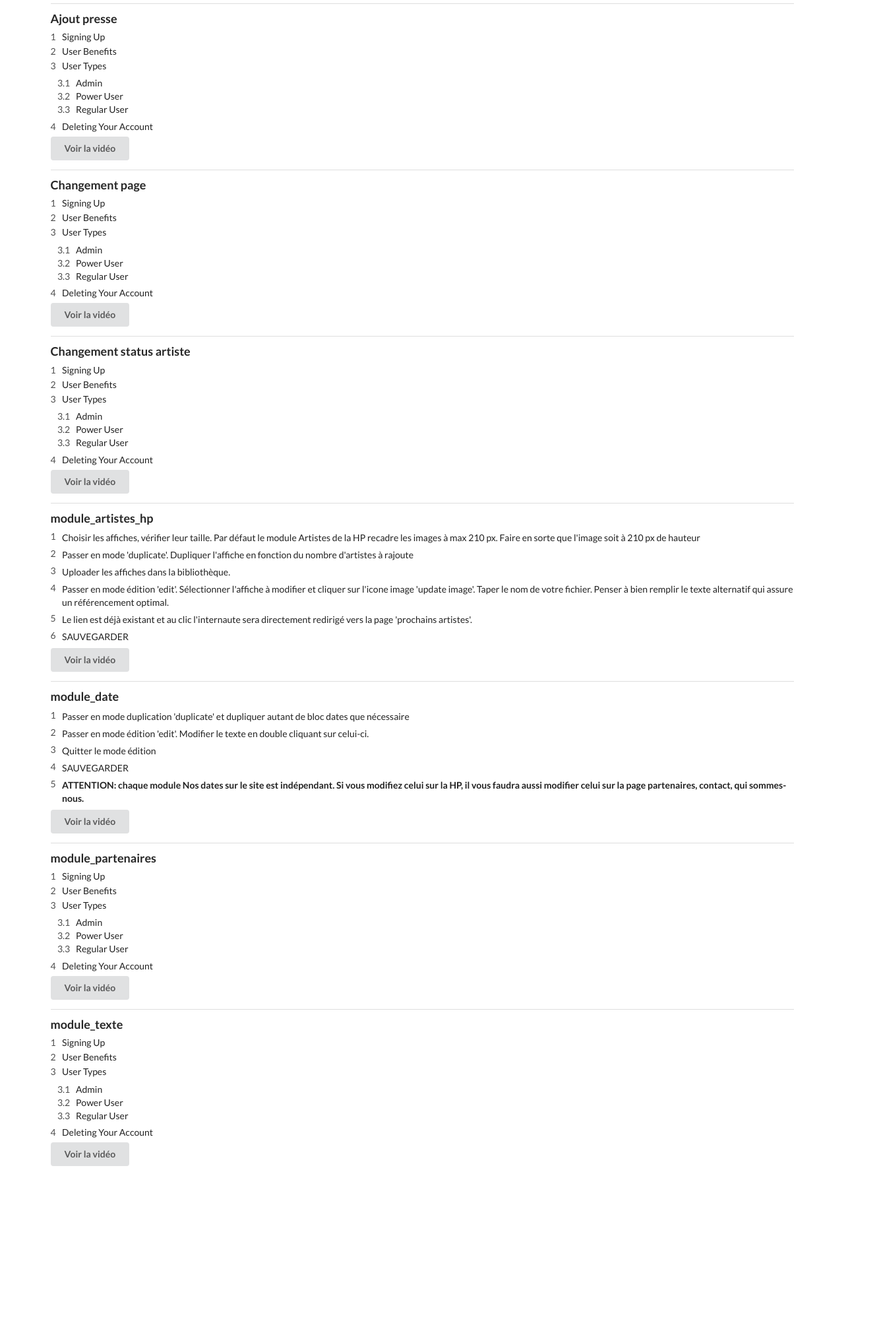
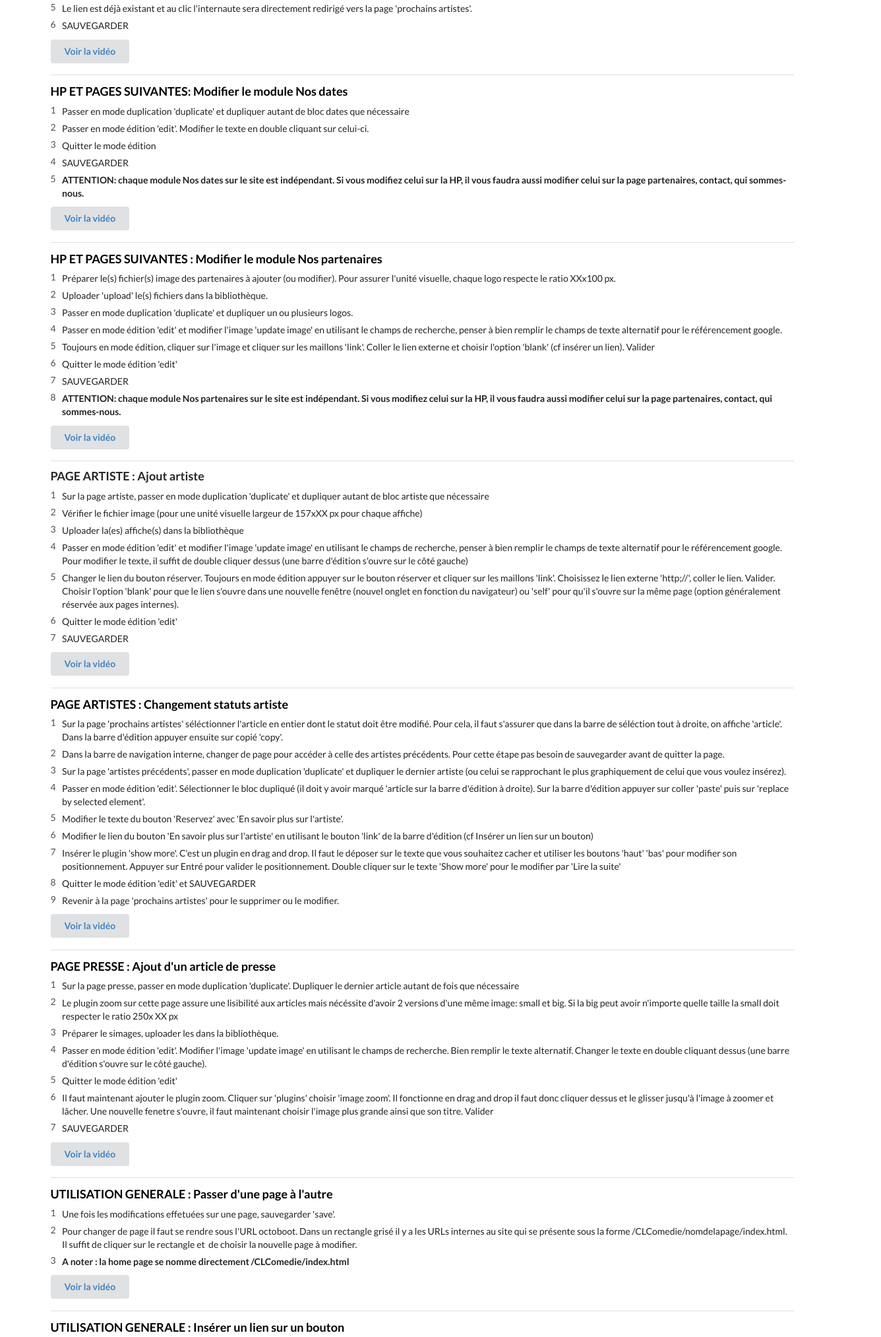
Before and after one commit to CLComedie/OctoBoot_video_help, a plain HTML site: page index.html in a window 1280 px wide. Shown: the part 479-2505 px from the top of the page at 66% size, 1336 px wide, since content can reach past the window. Before the commit the page ends 2246 px from the top, so only its background shows below. Drawn offline with nearby package versions, Linux system fonts and the light colour scheme.

Commit message:
Add files via upload

```diff
--- a/index.html
+++ b/index.html
@@ -12,127 +12,25 @@
     <script type="text/javascript" src="https://cdnjs.cloudflare.com/ajax/libs/jquery/2.1.4/jquery.min.js"></script>
     <script type="text/javascript" src="https://cdnjs.cloudflare.com/ajax/libs/semantic-ui/2.1.7/semantic.min.js"></script>
 </head>
-<body>
-    <div class="ui container">
-        <h1 class="ui center aligned icon header" style="margin-top: 50px; margin-bottom:50px;">
-          <i class="settings icon"></i>
-          <div class="content">
-            CLComedie - OctoBoot
+<body class="cke_focus"><div class="ui container">
+<h1 class="ui center aligned icon header" style="margin-top: 50px; margin-bottom:50px;"><i class="settings icon"></i></h1>
+
+<div class="content">CLComedie - OctoBoot
 <div class="sub header">Manage your website with octoboot</div>
+
+<div class="sub header"> </div>
+
+<div class="sub header"><p style="text-align: center;"><span style="font-size:20px;"><u><strong>Pour une efficacité optimale de la plateforme, il est conseillé d'utiliser Chrome comme navigateur</strong></u></span></p>
 </div>
-        </h1>
+
+<div class="sub header"> </div>
+
+<div class="sub header"> </div>
+</div>
 
 <div class="ui divided items">
 <div class="item">
-            <div class="content">
-              <a class="header">Ajout artiste</a>
-              <div class="description">
-                  <ol class="ui list">
-                    <li ob-duplicable="">Signing Up</li>
-                    <li ob-duplicable="">User Benefits</li>
-                    <li ob-duplicable="">User Types
-                      <ol>
-                        <li ob-duplicable="">Admin</li>
-                        <li ob-duplicable="">Power User</li>
-                        <li ob-duplicable="">Regular User</li>
-                      </ol>
-                    </li>
-                    <li ob-duplicable="">Deleting Your Account</li>
-                  </ol>
-              </div>
-              <div class="extra">
-                <a href="./ajout_artiste.mp4" target="_blank">
-                    <div class="ui left floated button">
-                      Voir la vidéo
-                    </div>
-                </a>
-              </div>
-            </div>
-          </div>
-
-          <div class="item">
-            <div class="content">
-              <a class="header">Ajout presse</a>
-              <div class="description">
-                  <ol class="ui list">
-                    <li ob-duplicable="">Signing Up</li>
-                    <li ob-duplicable="">User Benefits</li>
-                    <li ob-duplicable="">User Types
-                      <ol>
-                        <li ob-duplicable="">Admin</li>
-                        <li ob-duplicable="">Power User</li>
-                        <li ob-duplicable="">Regular User</li>
-                      </ol>
-                    </li>
-                    <li ob-duplicable="">Deleting Your Account</li>
-                  </ol>
-              </div>
-              <div class="extra">
-                <a href="./ajout_presse.mp4" target="_blank">
-                    <div class="ui left floated button">
-                      Voir la vidéo
-                    </div>
-                </a>
-              </div>
-            </div>
-          </div>
-
-          <div class="item">
-            <div class="content">
-              <a class="header">Changement page</a>
-              <div class="description">
-                  <ol class="ui list">
-                    <li ob-duplicable="">Signing Up</li>
-                    <li ob-duplicable="">User Benefits</li>
-                    <li ob-duplicable="">User Types
-                      <ol>
-                        <li ob-duplicable="">Admin</li>
-                        <li ob-duplicable="">Power User</li>
-                        <li ob-duplicable="">Regular User</li>
-                      </ol>
-                    </li>
-                    <li ob-duplicable="">Deleting Your Account</li>
-                  </ol>
-              </div>
-              <div class="extra">
-                <a href="./changement_page.mp4" target="_blank">
-                    <div class="ui left floated button">
-                      Voir la vidéo
-                    </div>
-                </a>
-              </div>
-            </div>
-          </div>
-
-          <div class="item">
-            <div class="content">
-              <a class="header">Changement status artiste</a>
-              <div class="description">
-                  <ol class="ui list">
-                    <li ob-duplicable="">Signing Up</li>
-                    <li ob-duplicable="">User Benefits</li>
-                    <li ob-duplicable="">User Types
-                      <ol>
-                        <li ob-duplicable="">Admin</li>
-                        <li ob-duplicable="">Power User</li>
-                        <li ob-duplicable="">Regular User</li>
-                      </ol>
-                    </li>
-                    <li ob-duplicable="">Deleting Your Account</li>
-                  </ol>
-              </div>
-              <div class="extra">
-                <a href="./changement_statut_artiste.mp4" target="_blank">
-                    <div class="ui left floated button">
-                      Voir la vidéo
-                    </div>
-                </a>
-              </div>
-            </div>
-          </div>
-
-          <div class="item">
-            <div class="content"><a class="header">module_artistes_hp</a>
+<div class="content"><p><strong><span style="font-size:18px;"><a class="header"><span style="color:#000000;">HOME PAGE : Rajouter un artiste dans le module artistes</span></a></span></strong></p>
 
 <div class="description">
 <ol class="ui list">
@@ -156,19 +54,14 @@
 	</li>
 </ol>
 </div>
+
 <div class="extra">
-                  <a href="./module_artistes_hp.mp4" target="_blank">
-                      <div class="ui left floated button">
-                        Voir la vidéo
-                      </div>
-                  </a>
+<div class="ui left floated button"><a href="https://clcomedie.github.io/OctoBoot_video_help/uploads/module_artistes_hp.mp4" target="_blank">Voir la vidéo </a></div>
 </div>
 </div>
-          </div>
+</div><div class="item">
+<div class="content"><p><strong><span style="font-size:18px;"><a class="header"><span style="color:#000000;">HP ET PAGES SUIVANTES: Modifier le module Nos dates</span></a></span></strong></p>
 
-          <div class="item">
-            <div class="content">
-              <a class="header">module_date</a>
 <div class="description">
 <ol class="ui list">
 	<li ob-duplicable="">
@@ -188,72 +81,197 @@
 	</li>
 </ol>
 </div>
+
 <div class="extra">
-                  <a href="./module_date.mp4" target="_blank">
-                      <div class="ui left floated button">
-                        Voir la vidéo
+<div class="ui left floated button"><a href="https://clcomedie.github.io/OctoBoot_video_help/uploads/module_date.mp4" target="_blank">Voir la vidéo </a></div>
 </div>
-                  </a>
+</div>
+</div><div class="item">
+<div class="content"><p><span style="font-size:18px;"><strong><a class="header"><span style="color:#000000;">HP ET PAGES SUIVANTES : Modifier le module Nos partenaires</span></a></strong></span></p>
+
+<div class="description">
+<ol class="ui list">
+	<li ob-duplicable="">
+	<p>Préparer le(s) fichier(s) image des partenaires à ajouter (ou modifier). Pour assurer l'unité visuelle, chaque logo respecte le ratio XXx100 px.</p>
+	</li>
+	<li ob-duplicable="">
+	<p>Uploader 'upload' le(s) fichiers dans la bibliothèque.</p>
+	</li>
+	<li ob-duplicable="">
+	<p>Passer en mode duplication 'duplicate' et dupliquer un ou plusieurs logos.</p>
+	</li>
+	<li ob-duplicable="">
+	<p>Passer en mode édition 'edit' et modifier l'image 'update image' en utilisant le champs de recherche, penser à bien remplir le champs de texte alternatif pour le référencement google. </p>
+	</li>
+	<li ob-duplicable="">
+	<p>Toujours en mode édition, cliquer sur l'image et cliquer sur les maillons 'link'. Coller le lien externe et choisir l'option 'blank' (cf insérer un lien). Valider</p>
+	</li>
+	<li ob-duplicable="">
+	<p>Quitter le mode édition 'edit'</p>
+	</li>
+	<li ob-duplicable="">
+	<p>SAUVEGARDER</p>
+	</li>
+	<li ob-duplicable="">
+	<p spellcheck="false"><strong>ATTENTION: chaque module Nos partenaires sur le site est indépendant. Si vous modifiez celui sur la HP, il vous faudra aussi modifier celui sur la page partenaires, contact, qui sommes-nous.</strong></p>
+	</li>
+</ol>
+</div>
+
+<div class="extra">
+<div class="ui left floated button"><a href="https://clcomedie.github.io/OctoBoot_video_help/uploads/module_partenaires.mp4" target="_blank">Voir la vidéo </a></div>
+</div>
+</div>
+</div><div class="item">
+<div class="content"><a class="header">PAGE ARTISTE : Ajout artiste</a>
+
+<div class="description">
+<ol class="ui list">
+	<li ob-duplicable="">
+	<p>Sur la page artiste, passer en mode duplication 'duplicate' et dupliquer autant de bloc artiste que nécessaire</p>
+	</li>
+	<li ob-duplicable="">
+	<p>Vérifier le fichier image (pour une unité visuelle largeur de 157xXX px pour chaque affiche)</p>
+	</li>
+	<li ob-duplicable="">
+	<p>Uploader la(es) affiche(s) dans la bibliothèque</p>
+	</li>
+	<li ob-duplicable="">
+	<p>Passer en mode édition 'edit' et modifier l'image 'update image' en utilisant le champs de recherche, penser à bien remplir le champs de texte alternatif pour le référencement google. Pour modifier le texte, il suffit de double cliquer dessus (une barre d'édition s'ouvre sur le côté gauche)</p>
+	</li><li ob-duplicable="">
+	<p>Changer le lien du bouton réserver. Toujours en mode édition appuyer sur le bouton réserver et cliquer sur les maillons 'link'. Choisissez le lien externe 'http;//', coller le lien. Valider. Choisir l'option 'blank' pour que le lien s'ouvre dans une nouvelle fenêtre (nouvel onglet en fonction du navigateur) ou 'self' pour qu'il s'ouvre sur la même page (option généralement réservée aux pages internes).</p>
+	</li>
+	<li ob-duplicable="">
+	<p>Quitter le mode édition 'edit'</p>
+	</li>
+	<li ob-duplicable="">
+	<p>SAUVEGARDER</p>
+	</li>
+</ol>
+</div>
+
+<div class="extra">
+<div class="ui left floated button"><a href="https://clcomedie.github.io/OctoBoot_video_help/uploads/ajout_artiste.mp4" target="_blank">Voir la vidéo </a></div>
 </div>
 </div>
 </div>
 
 <div class="item">
-            <div class="content">
-              <a class="header">module_partenaires</a>
+<div class="content"><p><strong><span style="font-size:18px;"><a class="header"><span style="color:#000000;">PAGE ARTISTES : Changement statuts artiste</span></a></span></strong></p>
+
 <div class="description">
 <ol class="ui list">
-                    <li ob-duplicable="">Signing Up</li>
-                    <li ob-duplicable="">User Benefits</li>
-                    <li ob-duplicable="">User Types
-                      <ol>
-                        <li ob-duplicable="">Admin</li>
-                        <li ob-duplicable="">Power User</li>
-                        <li ob-duplicable="">Regular User</li>
-                      </ol>
+	<li ob-duplicable=""><p>Sur la page 'prochains artistes' séléctionner l'article en entier dont le statut doit être modifié. Pour cela, il faut s'assurer que dans la barre de séléction tout à droite, on affiche 'article'. Dans la barre d'édition appuyer ensuite sur copié 'copy'.</p>
 </li>
-                    <li ob-duplicable="">Deleting Your Account</li>
+	<li ob-duplicable=""><p>Dans la barre de navigation interne, changer de page pour accéder à celle des artistes précédents. Pour cette étape pas besoin de sauvegarder avant de quitter la page.</p>
+</li>
+	<li ob-duplicable=""><p>Sur la page 'artistes précédents', passer en mode duplication 'duplicate' et dupliquer le dernier artiste (ou celui se rapprochant le plus graphiquement de celui que vous voulez insérez).</p></li>
+	<li ob-duplicable=""><p>Passer en mode édition 'edit'. Sélectionner le bloc dupliqué (il doit y avoir marqué 'article sur la barre d'édition à droite). Sur la barre d'édition appuyer sur coller 'paste' puis sur 'replace by selected element'.</p>
+</li><li ob-duplicable=""><p>Modifier le texte du bouton 'Reservez' avec 'En savoir plus sur l'artiste'. </p>
+</li><li ob-duplicable=""><p>Modifier le lien du bouton 'En savoir plus sur l'artiste' en utilisant le bouton 'link' de la barre d'édition (cf Insérer un lien sur un bouton)</p>
+</li><li ob-duplicable=""><p>Insérer le plugin 'show more'. C'est un plugin en drag and drop. Il faut le déposer sur le texte que vous souhaitez cacher et utiliser les boutons 'haut' 'bas' pour modifier son positionnement. Appuyer sur Entré pour valider le positionnement. Double cliquer sur le texte 'Show more' pour le modifier par 'Lire la suite'</p>
+</li><li ob-duplicable=""><p>Quitter le mode édition 'edit' et SAUVEGARDER</p>
+</li><li ob-duplicable=""><p>Revenir à la page 'prochains artistes' pour le supprimer ou le modifier.</p>
+</li>
 </ol>
 </div>
+
 <div class="extra">
-                <a href="./module_partenaires.mp4" target="_blank">
-                    <div class="ui left floated button">
-                      Voir la vidéo
+<div class="ui left floated button"><a href="https://clcomedie.github.io/OctoBoot_video_help/uploads/changement_statut_artiste.mp4" target="_blank">Voir la vidéo </a></div>
 </div>
-                </a>
+</div>
+</div><div class="item">
+<div class="content"><p><span style="font-size:18px;"><strong><a class="header"><span style="color:#000000;">PAGE PRESSE : Ajout d'un article de presse</span></a></strong></span></p>
+
+<div class="description">
+<ol class="ui list">
+	<li ob-duplicable=""><p>Sur la page presse, passer en mode duplication 'duplicate'. Dupliquer le dernier article autant de fois que nécessaire</p>
+</li>
+	<li ob-duplicable=""><p>Le plugin zoom sur cette page assure une lisibilité aux articles mais nécéssite d'avoir 2 versions d'une même image: small et big. Si la big peut avoir n'importe quelle taille la small doit respecter le ratio 250x XX px</p>
+</li>
+	<li ob-duplicable=""><p>Préparer le simages, uploader les dans la bibliothèque.</p>
+</li>
+	<li ob-duplicable=""><p>Passer en mode édition 'edit'. Modifier l'image 'update image' en utilisant le champs de recherche. Bien remplir le texte alternatif. Changer le texte en double cliquant dessus (une barre d'édition s'ouvre sur le côté gauche).</p>
+</li><li ob-duplicable=""><p>Quitter le mode édition 'edit'</p>
+</li><li ob-duplicable=""><p>Il faut maintenant ajouter le plugin zoom. Cliquer sur 'plugins' choisir 'image zoom'. Il fonctionne en drag and drop il faut donc cliquer dessus et le glisser jusqu'à l'image à zoomer et lâcher. Une nouvelle fenetre s'ouvre, il faut maintenant choisir l'image plus grande ainsi que son titre. Valider</p>
+</li><li ob-duplicable=""><p>SAUVEGARDER</p>
+</li>
+</ol>
+</div>
+
+<div class="extra">
+<div class="ui left floated button"><a href="https://clcomedie.github.io/OctoBoot_video_help/uploads/ajout_presse.mp4" target="_blank">Voir la vidéo </a></div>
 </div>
 </div>
 </div>
 
 <div class="item">
-            <div class="content">
-              <a class="header">module_texte</a>
+<div class="content"><p><span style="font-size:18px;"><strong><a class="header"><span style="color:#000000;">UTILISATION GENERALE : Passer d'une page à l'autre</span></a></strong></span></p>
+
 <div class="description">
 <ol class="ui list">
-                    <li ob-duplicable="">Signing Up</li>
-                    <li ob-duplicable="">User Benefits</li>
-                    <li ob-duplicable="">User Types
-                      <ol>
-                        <li ob-duplicable="">Admin</li>
-                        <li ob-duplicable="">Power User</li>
-                        <li ob-duplicable="">Regular User</li>
-                      </ol>
+	<li ob-duplicable=""><p>Une fois les modifications effetuées sur une page, sauvegarder 'save'.</p>
 </li>
-                    <li ob-duplicable="">Deleting Your Account</li>
+	<li ob-duplicable=""><p>Pour changer de page il faut se rendre sous l'URL octoboot. Dans un rectangle grisé il y a les URLs internes au site qui se présente sous la forme /CLComedie/nomdelapage/index.html. Il suffit de cliquer sur le rectangle et  de choisir la nouvelle page à modifier.</p>
+</li>
+	<li ob-duplicable=""><p><strong>A noter : la home page se nomme directement /CLComedie/index.html</strong></p>
+</li>
+
 </ol>
 </div>
+
 <div class="extra">
-                <a href="./module_texte.mp4" target="_blank">
-                    <div class="ui left floated button">
-                      Voir la vidéo
+<div class="ui left floated button"><a href="https://clcomedie.github.io/OctoBoot_video_help/uploads/changement_page.mp4" target="_blank">Voir la vidéo </a></div>
 </div>
-                </a>
+</div>
+</div><div class="item">
+<div class="content"><p><span style="font-size:18px;"><strong><a class="header"><span style="color:#000000;">UTILISATION GENERALE : Insérer un lien sur un bouton</span></a></strong></span></p>
+
+<div class="description">
+<ol class="ui list">
+	<li ob-duplicable=""><p>Passer en mode édition 'edit'. Appuyer sur le bouton sur lequel ajouter un lien. Dans les options d'édition, sélectionner le logo représentant 2 maillons 'link'</p>
+</li>
+	<li ob-duplicable=""><p>Il existe 2 sortes de liens:<br />
+          - <u>Les liens internes au site</u>. Paramétrée par défaut, la fenêtre de défilement des différentes pages du site s'ouvre. Sélectionner la page de destination. Celle-ci peut soit s'ouvrir dans              le même onglet (fenêtre) que la précédente --&gt; option 'self' soit dans un nouveau --&gt; option blank. Pour faciliter la navigation de l'internaute. La navigation dans le site se fait avec              l'option 'self'.<br />
+         - <u>Les liens externes au site</u>. Pour y accéder il suffit de cliquer en dehors du menu déroulant qui s'ouvre par défaut à l'ajout d'un lien. Dans la fenêtre http il suffit de coller le lien.                         Valider. Par convention et pour le confort de l'internaute, les liens externes s'ouvrent dans un nouvel onglet --&gt; option 'blank'.<br />
+<br />
+ </p>
+</li><li ob-duplicable=""><p>Quitter le mode édition 'edit'</p>
+</li><li ob-duplicable=""><p>SAUVEGARDER</p>
+</li>
+
+
+</ol>
+</div></div>
+</div><div class="item">
+<div class="content"><p><span style="font-size:18px;"><strong><a class="header"><span style="color:#000000;">UTILISATION GENERALE : Modifier du texte</span></a></strong></span></p>
+
+<div class="description">
+<ol class="ui list">
+	<li ob-duplicable=""><p>Passer en mode édition 'edit'</p>
+</li>
+	<li ob-duplicable=""><p>Double cliquer sur le texte à modifier. Une nouvelle fenêtre d'édition entièrement dédiée au texte s'ouvre alors à gauche.</p>
+</li>
+
+	<li ob-duplicable=""><p>Quitter le mode édition</p>
+</li><li ob-duplicable=""><p>SAUVEGARDER</p>
+</li>
+</ol>
+</div>
+
+<div class="extra">
+<div class="ui left floated button"><a href="https://clcomedie.github.io/OctoBoot_video_help/uploads/module_texte.mp4" target="_blank">Voir la vidéo </a></div>
 </div>
 </div>
 </div>
 
 </div>
-
 </div>
 
+<p><iframe border="0" scrolling="no" src="" style="border: none; position: absolute; height: 80px; width: 444px; z-index: 1000000001; display: block; top: 880px; left: 892px;"></iframe><iframe border="0" scrolling="no" src="" style="border: none; position: absolute; height: 80px; width: 444px; z-index: 1000000001; display: none; top: 880px; left: 892px;"></iframe></p>
+
+<div class="iframeoverlay" style="width:10px;height:10px;position:absolute;left:-5px;top:-5px;background:rgba(0, 0, 0, 0.01);z-index:1000000000"> </div>
+
+<div class="iframeoverlay" style="width:10px;height:10px;position:absolute;left:-5px;top:-5px;background:rgba(0, 0, 0, 0.01);z-index:1000000000"> </div>
+
 </body></html>
```
Lines whose indentation alone changed are shown as unchanged.
